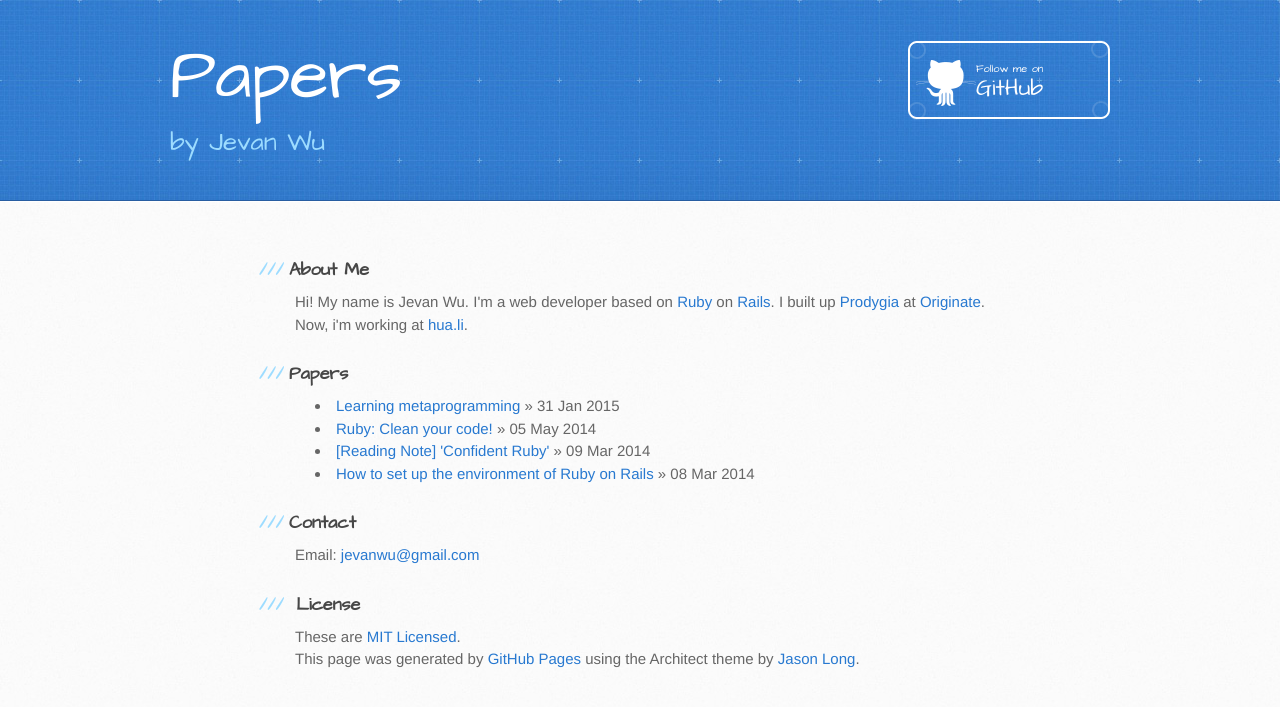
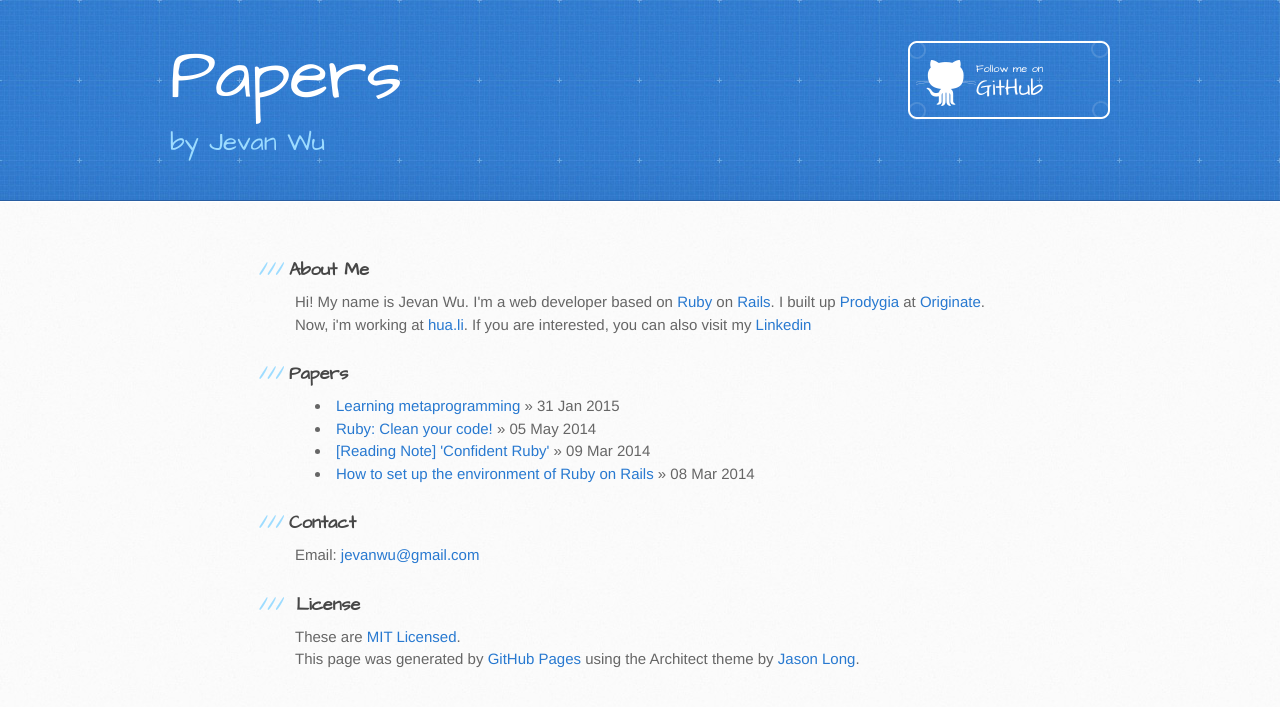
Before and after one commit to JevanWu/jevanwu.github.io, a Jekyll site: the page built from index.html, in a window 1280 px wide. Shown: the top 707 px of the page. Built offline with Jekyll 4.4.1, drawn with Linux system fonts in a browser that asks for light colours; Markdown is read by kramdown in place of the engine named in the settings.

Commit message:
add linked in link

```diff
--- a/index.html
+++ b/index.html
@@ -2,7 +2,7 @@
 layout: default
 ---
 <h3><a name="welcome-to-my-blog" class="anchor" href="#welcome-to-my-blog"><span class="octicon octicon-link"></span></a>About Me</h3>
-<p>Hi! My name is Jevan Wu. I'm a web developer based on <a href="https://www.ruby-lang.org/en/">Ruby</a> on <a href="http://rubyonrails.org/">Rails</a>. I built up <a href="http://www.prodygia.com">Prodygia</a> at <a href="http://www.originate.com">Originate</a>. Now, i'm working at <a href="http://hua.li"> hua.li</a>.
+<p>Hi! My name is Jevan Wu. I'm a web developer based on <a href="https://www.ruby-lang.org/en/">Ruby</a> on <a href="http://rubyonrails.org/">Rails</a>. I built up <a href="http://www.prodygia.com">Prodygia</a> at <a href="http://www.originate.com">Originate</a>. Now, i'm working at <a href="http://hua.li"> hua.li</a>. If you are interested, you can also visit my <a href="https://www.linkedin.com/profile/view?id=249549897"> Linkedin</a>
 
 <h3>Papers</h3>
   <ul>
```
